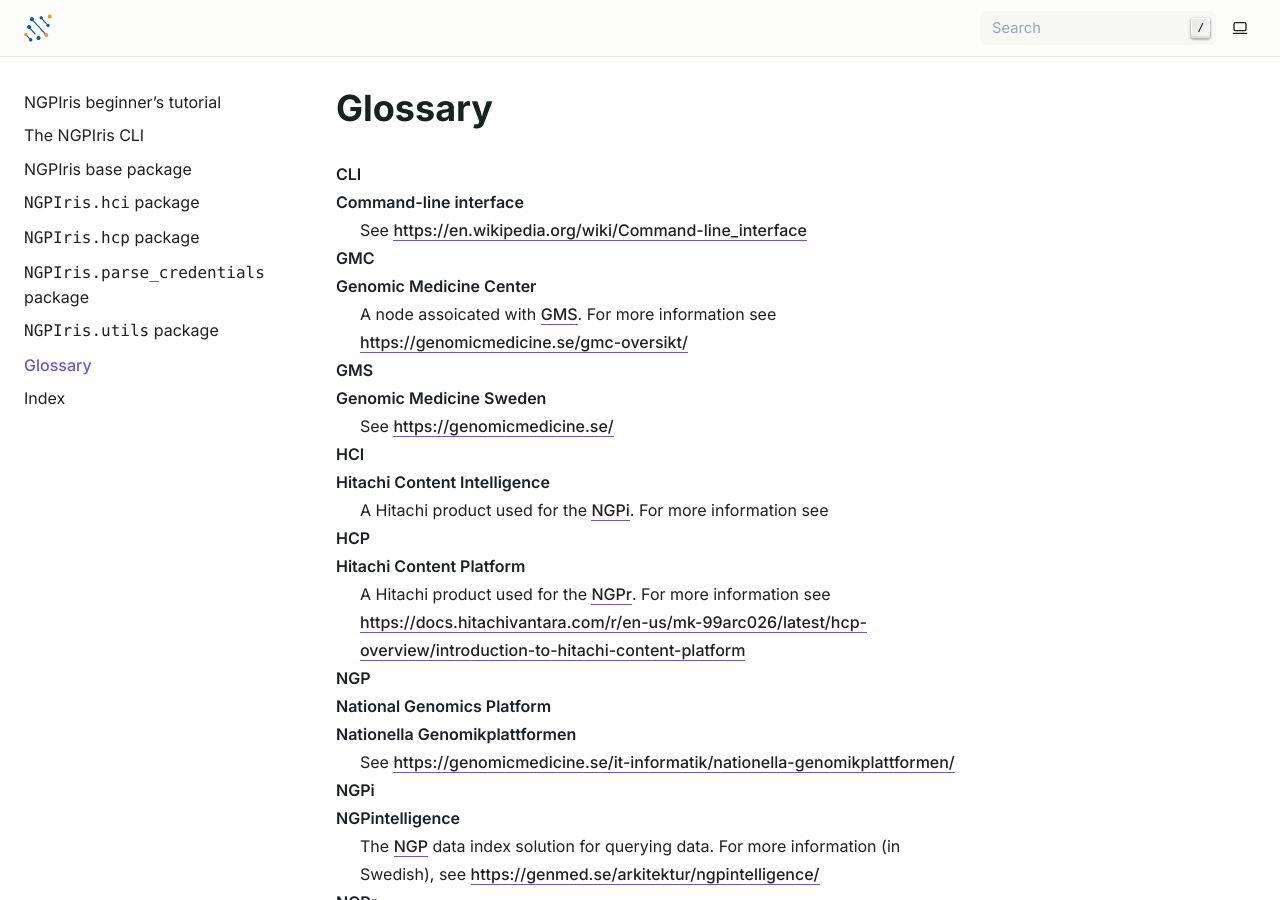
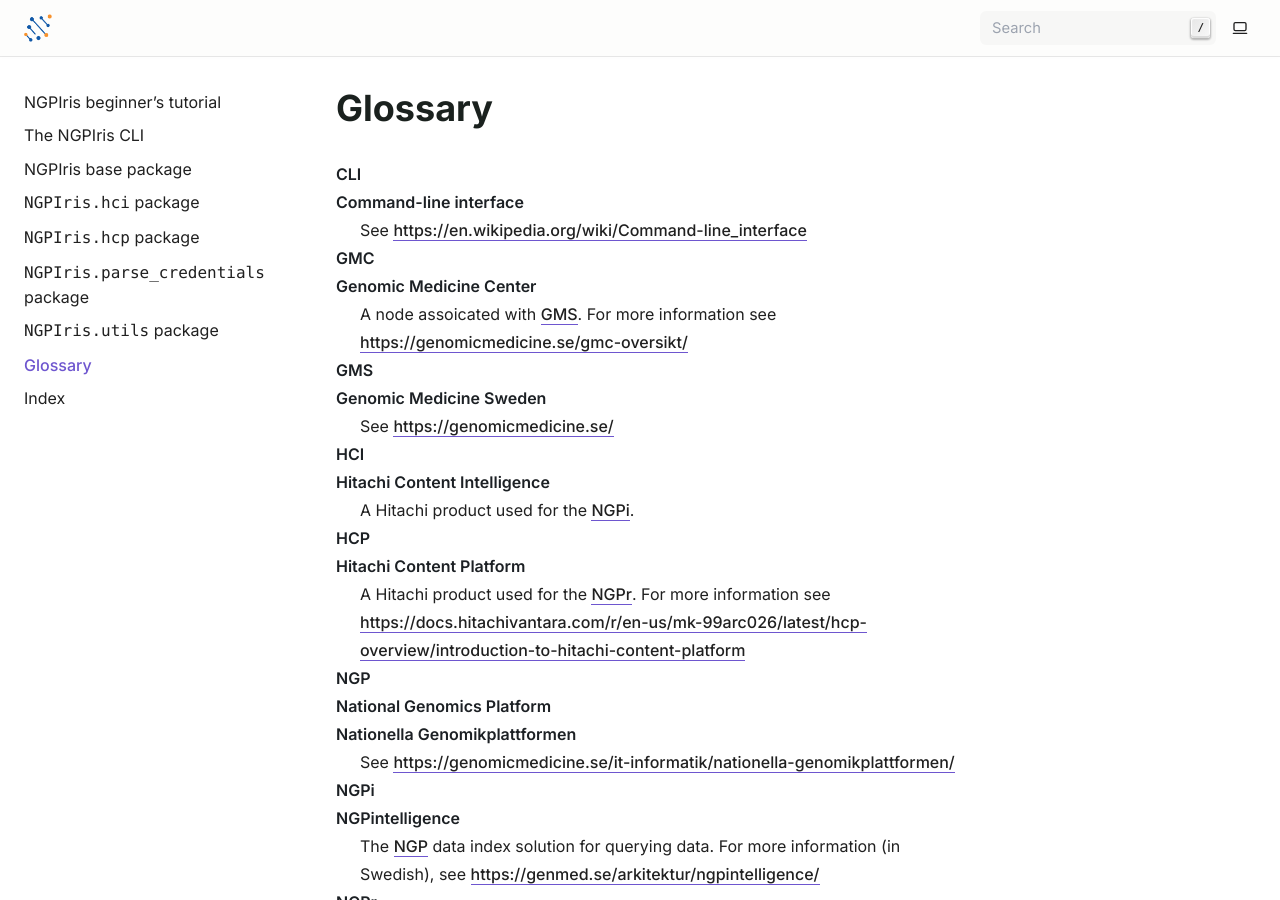
Before and after one commit to genomic-medicine-sweden/NGPIris, a Sphinx documentation site: the page built from docs/glossary.rst, in a window 1280 px wide and 900 px high. Built offline with Sphinx 7.4.7, drawn with Linux system fonts in a browser that asks for light colours.

Commit message:
Update glossary.rst

```diff
--- a/docs/glossary.rst
+++ b/docs/glossary.rst
@@ -10,7 +10,7 @@
 
     HCI
     Hitachi Content Intelligence
-        A Hitachi product used for the :term:`NGPi`. For more information see
+        A Hitachi product used for the :term:`NGPi`.
 
     NGPr
     NGPrepository
```
